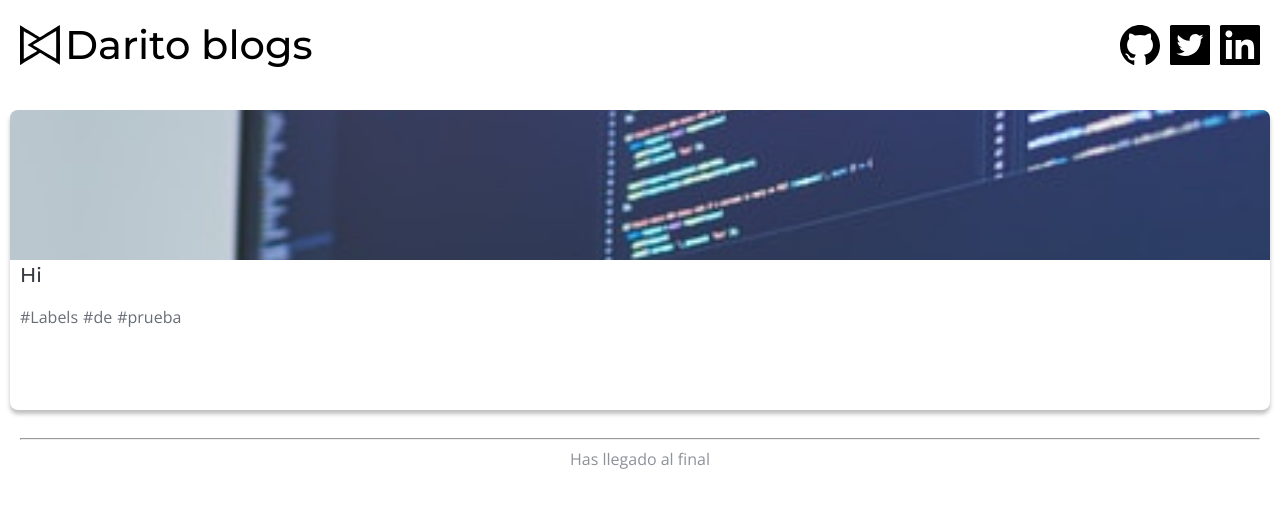
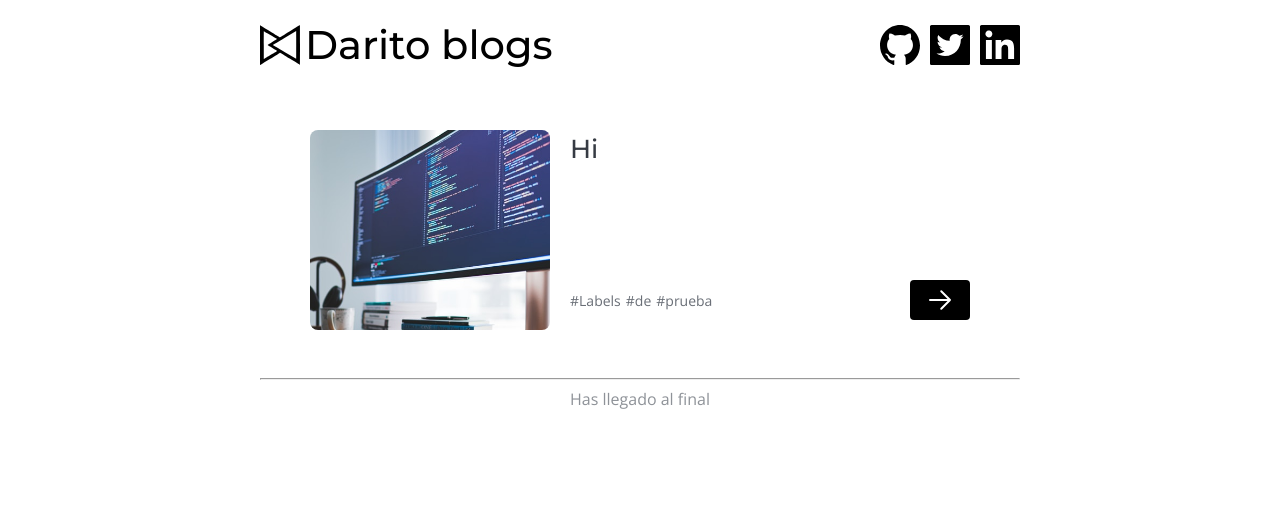
Before and after one commit to Darito97/blog, a Next.js app: page / in a window 1280 px wide. Shown: the top 508 px of the page. Built offline with nearby package versions, Linux system fonts and the light colour scheme.

Commit message:
Agregado de media queries en estilos de componentes

```diff
--- a/components/Blogcard.jsx
+++ b/components/Blogcard.jsx
@@ -1,8 +1,9 @@
 import Image from 'next/image'
+import Link from 'next/link'
 import BlogCardStyles from '../styles/BlogCard.module.css'
 import BlogLabels from './BlogLabels'
 
-function Blogcard({ title, imageLink, labels }) {
+function Blogcard({ title, imageLink, labels, path }) {
   return (
     <article className={BlogCardStyles.blogCard}>
       <div className={BlogCardStyles.boxBlogImage}>
@@ -10,7 +11,17 @@ function Blogcard({ title, imageLink, labels }) {
           layout='fill' src={imageLink} alt={title} />
       </div>
       <h4 className={BlogCardStyles.blogCardTitle}>{title}</h4>
-      <BlogLabels labels={labels} />
+      <div className={BlogCardStyles.linkSecction}>
+        <BlogLabels labels={labels} />
+        <Link href={path}>
+          <a className={BlogCardStyles.arrowLink}>
+            <svg width="30" height="30" viewBox="0 0 30 30" fill="none"
+              xmlns="http://www.w3.org/2000/svg">
+              <path d="M13.75 6.25L5 15L13.75 23.75M5 15L25 15L5 15Z" stroke="white" strokeWidth="2" strokeLinecap="round" strokeLinejoin="round" />
+            </svg>
+          </a>
+        </Link>
+      </div>
     </article>
   )
 }
--- a/pages/index.js
+++ b/pages/index.js
@@ -14,7 +14,7 @@ export default function Home() {
       </Head>
       <Header isBackHeader={false} />
       <main className={styles.Blogs}>
-        <Blogcard title={'Hi'} imageLink={'/images/blogImages/example-image.jpeg'} labels={testLabels} />
+        <Blogcard title={'Hi'} imageLink={'/images/blogImages/example-image.jpeg'} labels={testLabels} path={'/'} />
       </main>
       <Footer />
     </div>
--- a/styles/BlogCard.module.css
+++ b/styles/BlogCard.module.css
@@ -1,6 +1,7 @@
 .blogCard {
   height: 300px;
   width: 100%;
+  max-width: 700px;
   border-radius: 8px;
   box-shadow: 0px 4px 4px rgba(0, 0, 0, 0.25);
 }
@@ -13,6 +14,65 @@
   object-fit: cover;
 }
 .blogCardTitle {
+  min-height: 100px;
+  padding: 10px;
+  padding-bottom: 5px;
   font-size: 20px;
-  padding: 0 10px;
 }
+.linkSecction {
+  display: flex;
+  align-items: center;
+  justify-content: space-between;
+  padding: 10px;
+  padding-top: 0;
+}
+.arrowLink {
+  transform: rotate(180deg);
+
+  display: flex;
+  align-items: center;
+
+  padding: 4px 11px;
+
+  background-color: #000;
+  border-radius: 4px;
+}
+
+@media only screen and (min-width: 800px) {
+  .blogCard {
+    display: grid;
+    grid-template-columns: 240px 1fr;
+    grid-template-rows: 140px 1fr;
+    grid-template-areas:
+      "i t"
+      "i l";
+    column-gap: 20px;
+    height: 240px;
+    padding: 20px;
+
+    box-shadow: none;
+  }
+  .boxBlogImage {
+    width: 240px;
+    height: 100%;
+    grid-area: i;
+  }
+  .blogImage {
+    border-radius: 8px;
+  }
+  .blogCardTitle {
+    grid-area: t;
+
+    min-height: 140px;
+    padding: 0;
+
+    font-size: 26px;
+  }
+  .linkSecction {
+    align-self: center;
+    padding: 0;
+  }
+  .arrowLink {
+    padding: 5px 15px;
+  }
+}
--- a/styles/BlogLabels.module.css
+++ b/styles/BlogLabels.module.css
@@ -7,6 +7,13 @@
   max-width: 75%;
   overflow: hidden;
 
-  padding: 0 10px;
+  padding: 0;
+  margin: 0;
   color: #696e76;
+  font-size: 12px;
 }
+@media only screen and (min-width: 800px) {
+  .listOfLabels {
+    font-size: 14px;
+  }
+}
--- a/styles/Footer.module.css
+++ b/styles/Footer.module.css
@@ -1,4 +1,6 @@
 .footer {
+  width: 100vw;
+  max-width: 800px;
   padding: 0 10px;
 }
 .footerText {
--- a/styles/Header.module.css
+++ b/styles/Header.module.css
@@ -3,6 +3,8 @@
   align-items: center;
   justify-content: space-between;
 
+  width: 100vw;
+  max-width: 800px;
   padding: 15px 10px;
 }
 .firstSeccion {
--- a/styles/Home.module.css
+++ b/styles/Home.module.css
@@ -1,8 +1,18 @@
+.container {
+  display: flex;
+  flex-direction: column;
+  align-items: center;
+
+  width: 100vw;
+}
 .Blogs {
   display: flex;
   justify-content: center;
   flex-wrap: wrap;
   gap: 10px;
 
+  width: 100vw;
+  max-width: 800px;
+
   padding: 20px 10px;
 }
```
